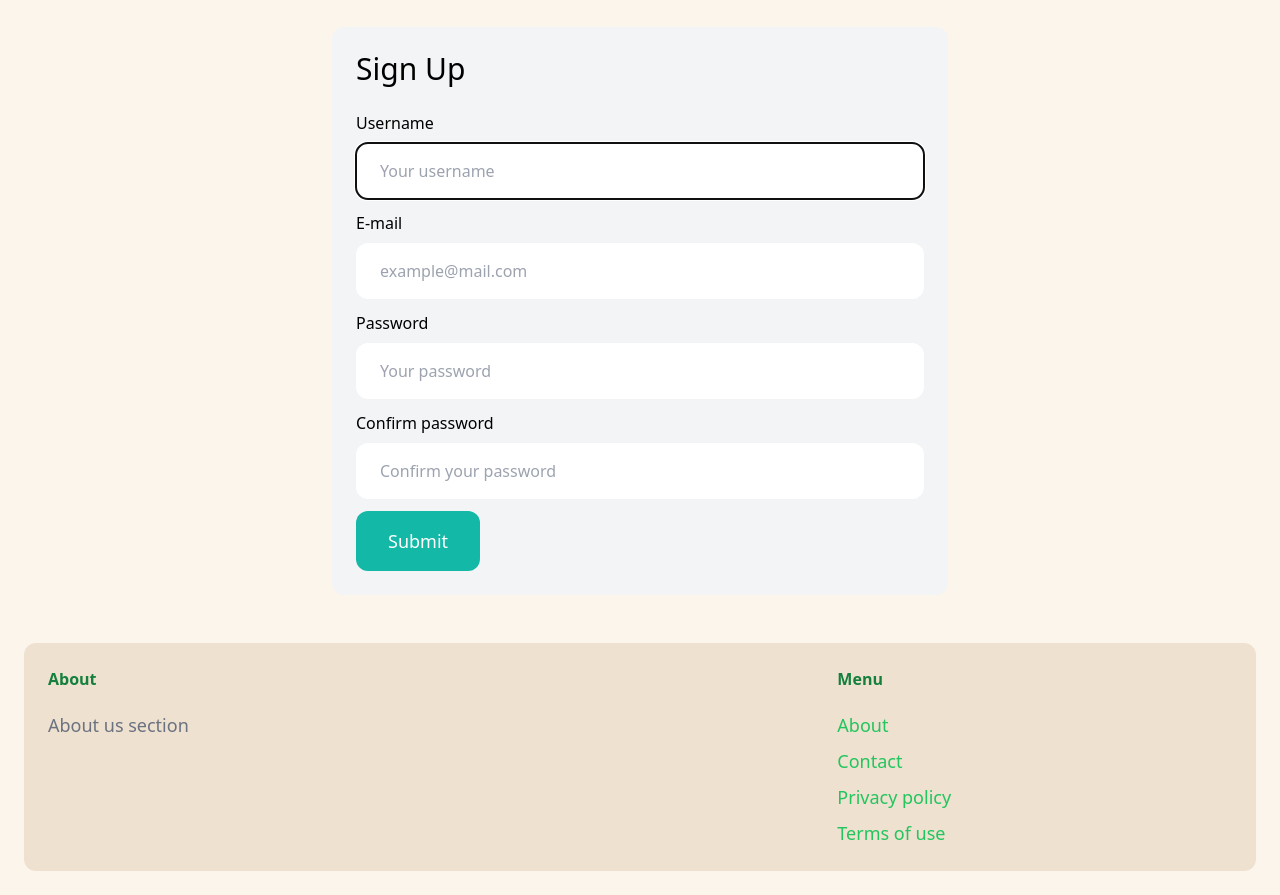
After one commit to tamerlan-ormanbayev/feedforward, a Django app: page /signup/ in a window 1280 px wide. The commit adds this page. Shown: the part 125-1020 px from the top of the page. Run offline with Django 4.2, Linux system fonts and the light colour scheme; some libraries are stand-ins or nearby versions.

Commit message:
feat: add signup and login

```diff
--- /dev/null
+++ b/feedforward/core/forms.py
@@ -0,0 +1,26 @@
+from django import forms
+from django.contrib.auth.forms import UserCreationForm, AuthenticationForm
+from django.contrib.auth.models import User
+
+class LoginForm(AuthenticationForm):
+        username = forms.CharField(widget=forms.TextInput(attrs={'placeholder': 'Your username',
+                                                                 'class': 'w-full py-4 px-6 rounded-xl'}))
+        password = forms.CharField(widget=forms.PasswordInput(attrs={'placeholder': 'Your password',
+                                                                 'class': 'w-full py-4 px-6 rounded-xl'}))
+
+class SignupForm(UserCreationForm):
+        class Meta:
+                model = User
+                fields = ('username', 'email', 'password1', 'password2')
+
+        username = forms.CharField(widget=forms.TextInput(attrs={'placeholder': 'Your username',
+                                                                 'class': 'w-full py-4 px-6 rounded-xl'}))
+
+        email = forms.CharField(widget=forms.EmailInput(attrs={'placeholder': 'example@mail.com',
+                                                                 'class': 'w-full py-4 px-6 rounded-xl'}))
+
+        password1 = forms.CharField(widget=forms.PasswordInput(attrs={'placeholder': 'Your password',
+                                                                 'class': 'w-full py-4 px-6 rounded-xl'}))
+
+        password2 = forms.CharField(widget=forms.PasswordInput(attrs={'placeholder': 'Confirm your password',
+                                                                 'class': 'w-full py-4 px-6 rounded-xl'}))
--- a/feedforward/core/templates/core/base.html
+++ b/feedforward/core/templates/core/base.html
@@ -13,7 +13,7 @@
     <body style="background:#fcf5eb;">
         <nav class = "px-6 py-6 h-20  flex justify-between items-center border-b border-gray-200 mt-6 ml-6 mr-6 rounded-xl" style="background:#eee1cf;" >
 
-                <a href="{%url 'index'%}">
+                <a href="{%url 'core:index'%}">
                     <img src="https://i.imgur.com/ZPNDavg.png" class="h-20 hover:brightness-75 max-w-50">
                 </a>
 
@@ -24,8 +24,21 @@
                     <a href="#" class="text-lg font-semibold hover:text-gray-500"> New Item </a>
                     <a href="#" class="text-lg font-semibold hover:text-gray-500"> Browse </a>
 
-                    <button class="px-6 py-2.5 transition ease-out shadow hover:shadow-lg  text-lg font-semibold bg-gradient-to-r from-green-500 text-white rounded-xl to-green-700 hover:-translate-y-1 hover:scale-110 hover:from-green-600 hover:to-green-800 duration-150 ">Sign Up</button>
-                    <button class="px-6 py-2.5 transition ease-out shadow hover:shadow-lg text-lg font-semibold bg-gradient-to-r from-gray-500 text-white rounded-xl to-gray-700 hover:-translate-y-1 hover:scale-110 hover:from-gray-600 hover:to-gray-800 duration-150">Log In</button>
+                    {% if request.user.is_authenticated %}
+                        <a href="{% url 'core:signup' %}">
+                            <button class="px-6 py-2.5 transition ease-out shadow hover:shadow-lg  text-lg font-semibold bg-gradient-to-r from-green-500 text-white rounded-xl to-green-700 hover:-translate-y-1 hover:scale-110 hover:from-green-600 hover:to-green-800 duration-150 ">Inbox</button>
+                        </a>
+                        <a href="{% url 'core:login' %}">
+                            <button class="px-6 py-2.5 transition ease-out shadow hover:shadow-lg text-lg font-semibold bg-gradient-to-r from-gray-500 text-white rounded-xl to-gray-700 hover:-translate-y-1 hover:scale-110 hover:from-gray-600 hover:to-gray-800 duration-150">Dashboard</button>
+                        </a>
+                    {% else %}
+                        <a href="{% url 'core:signup' %}">
+                            <button class="px-6 py-2.5 transition ease-out shadow hover:shadow-lg  text-lg font-semibold bg-gradient-to-r from-green-500 text-white rounded-xl to-green-700 hover:-translate-y-1 hover:scale-110 hover:from-green-600 hover:to-green-800 duration-150 ">Sign Up</button>
+                        </a>
+                        <a href="{% url 'core:login' %}">
+                            <button class="px-6 py-2.5 transition ease-out shadow hover:shadow-lg text-lg font-semibold bg-gradient-to-r from-gray-500 text-white rounded-xl to-gray-700 hover:-translate-y-1 hover:scale-110 hover:from-gray-600 hover:to-gray-800 duration-150">Log In</button>
+                        </a>
+                    {% endif %}
                 </div>
 
 
@@ -48,7 +61,7 @@
 
                 <ul class="space-y-2">
                     <li><a href="{%url 'about'%}" class="text-lg text-green-500 hover:text-green-700">About</a></li>
-                    <li><a href="{%url 'contact'%}" class="text-lg text-green-500 hover:text-green-700">Contact</a></li>
+                    <li><a href="{%url 'core:contact'%}" class="text-lg text-green-500 hover:text-green-700">Contact</a></li>
                     <li><a href="#" class="text-lg text-green-500 hover:text-green-700">Privacy policy</a></li>
                     <li><a href="#" class="text-lg text-green-500 hover:text-green-700">Terms of use</a></li>
                 </ul>
--- /dev/null
+++ b/feedforward/core/templates/core/signup.html
@@ -0,0 +1,46 @@
+{% extends 'core/base.html' %}
+
+{% block title %}Sign Up{% endblock %}
+
+{% block content %}
+<div class="w-1/2 my-6 mx-auto p-6 bg-gray-100 rounded-xl">
+    <h1 class="mb-6 text-3xl">Sign Up</h1>
+
+    <form method="post" action=".">
+        {% csrf_token %}
+
+        {{ form.non_field_errors }}
+
+        <div class="mb-3">
+            <label class="inline-block mb-2">Username</label><br>
+            {{ form.username }}
+        </div>
+
+        <div class="mb-3">
+            <label class="inline-block mb-2">E-mail</label><br>
+            {{ form.email }}
+        </div>
+
+        <div class="mb-3">
+            <label class="inline-block mb-2">Password</label><br>
+            {{ form.password1 }}
+        </div>
+
+        <div class="mb-3">
+            <label class="inline-block mb-2">Confirm password</label><br>
+            {{ form.password2 }}
+        </div>
+
+        {% if form.errors or form.non_field_errors %}
+            <div class="mb-3 p-6 bg-red-100 rounded-xl">
+                {% for field in form %}
+                    {{ field.errors }}
+                {% endfor %}
+
+                {{ form.non_field_errors }}
+            </div>
+        {% endif %}
+        <button class="py-4 px-8 text-lg bg-teal-500 hover:bg-teal-700 rounded-xl text-white">Submit</button>
+    </form>
+</div>
+{% endblock %}
--- /dev/null
+++ b/feedforward/core/urls.py
@@ -0,0 +1,14 @@
+from django.urls import path
+from django.contrib.auth import views as auth_views
+
+from . import views
+from .forms import LoginForm
+
+app_name = 'core'
+
+urlpatterns = [
+    path('', views.index, name='index'),
+    path('contact/', views.contact, name='contact'),
+    path('signup/', views.signup, name='signup'),
+    path('login/', auth_views.LoginView.as_view(template_name='core/login.html', authentication_form=LoginForm), name='login'),
+]
--- a/feedforward/core/views.py
+++ b/feedforward/core/views.py
@@ -1,5 +1,7 @@
-from django.shortcuts import render
+from django.shortcuts import render, redirect
 from item.models import Category, Item
+
+from .forms import SignupForm
 
 def index(request):
     items = Item.objects.filter(is_sold=False)[0:6]
@@ -14,3 +16,18 @@ def contact(request):
 
 def about(request):
     return render(request, 'core/about.html')
+
+def signup(request):
+    if request.method == 'POST':
+        form = SignupForm(request.POST)
+
+        if form.is_valid():
+            form.save()
+
+            return redirect('/login/')
+    else:
+        form = SignupForm()
+
+    return render(request, 'core/signup.html', {
+        'form':form
+    })
--- a/feedforward/feedforward/settings.py
+++ b/feedforward/feedforward/settings.py
@@ -26,6 +26,10 @@ SECRET_KEY = 'django-insecure-s*4x7hyw18sg6gy)uo4%npn=^$u^_f#uflp0vb-^wz-!ytnr4(
 DEBUG = True
 
 ALLOWED_HOSTS = []
+
+LOGIN_URL = '/login/'
+LOGIN_REDIRECT_URL = '/'
+LOGOUT_REDIRECT_URL = '/'
 
 
 # Application definition
--- a/feedforward/feedforward/urls.py
+++ b/feedforward/feedforward/urls.py
@@ -18,11 +18,11 @@ from django.conf import settings
 from django.conf.urls.static import static
 from django.contrib import admin
 from django.urls import path
+from django.conf.urls import include
 
 from core.views import index, contact, about
 urlpatterns = [
-    path('', index, name="index"),
-    path('contact/', contact, name="contact"),
+    path('', include('core.urls')),
     path('admin/', admin.site.urls),
     path('about/', about, name='about'),
 ]   + static(settings.MEDIA_URL, document_root=settings.MEDIA_ROOT)
```
Also changed, not shown: feedforward/core/templates/core/login.html (added, +36 -0 lines), feedforward/db.sqlite3.
